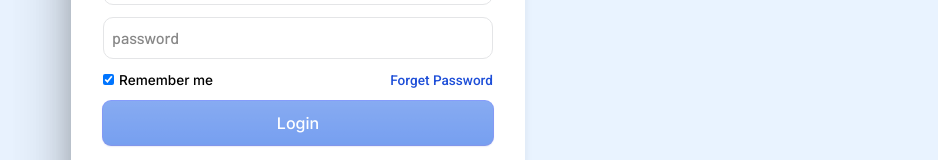
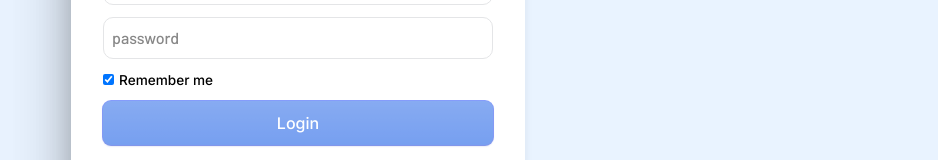
Before and after one commit to Deepak-0411/Attendance-management-system, a React (Vite) app: page /faculty/login in a window 1280 px wide. Shown: the part 395-555 px from the top of the page, without its empty margins (342-1280 px from the left). Built offline with nearby package versions, Linux system fonts and the light colour scheme; a web font is replaced by a local one.

Commit message:
minor changes

```diff
--- a/dev-dist/sw.js
+++ b/dev-dist/sw.js
@@ -79,7 +79,7 @@ define(['./workbox-b004d73f'], (function (workbox) { 'use strict';
    */
   workbox.precacheAndRoute([{
     "url": "/index.html",
-    "revision": "0.jmnj5o4ark8"
+    "revision": "0.vubgtcij3tg"
   }], {});
   workbox.cleanupOutdatedCaches();
   workbox.registerRoute(new workbox.NavigationRoute(workbox.createHandlerBoundToURL("/index.html"), {
--- a/index.html
+++ b/index.html
@@ -1,9 +1,9 @@
-<!DOCTYPE html>
+<!doctype html>
 <html lang="en">
   <head>
     <meta charset="UTF-8" />
     <meta name="viewport" content="width=device-width, initial-scale=1.0" />
-    <link rel="icon" type="image/svg+xml" href="/FAVICON.png" />
+    <link rel="icon" type="image/svg+xml" href="/FAVICON.webp" />
     <link rel="preconnect" href="https://fonts.googleapis.com" />
     <link rel="preconnect" href="https://fonts.gstatic.com" crossorigin />
     <link
@@ -14,7 +14,7 @@
   </head>
   <body>
     <div id="root"></div>
-     <div id="portal-root"></div>
+    <div id="portal-root"></div>
     <script type="module" src="/src/main.jsx"></script>
   </body>
 </html>
--- a/src/auth/Login.jsx
+++ b/src/auth/Login.jsx
@@ -149,7 +149,7 @@ const Login = ({ user = "faculty" }) => {
                 Remember me
               </label>
             </div>
-            {user === "faculty" && (
+            {/* {user === "faculty" && (
               <button
                 type="button"
                 className={styles.btn}
@@ -157,7 +157,7 @@ const Login = ({ user = "faculty" }) => {
               >
                 Forget Password
               </button>
-            )}
+            )} */}
           </div>
           <button
             type="submit"
--- a/src/main.css
+++ b/src/main.css
@@ -1,23 +1,9 @@
 @import "tailwindcss";
 :root {
   font-family: "Roboto", "Poppins";
-}
-::-webkit-scrollbar {
-  width: 0.5rem;
+  scrollbar-color: grey transparent;
 }
 
-::-webkit-scrollbar-track {
-  background: transparent;
-}
-
-::-webkit-scrollbar-thumb {
-  background: #979797;
-  border-radius: 1rem;
-}
-
-::-webkit-scrollbar-thumb:hover {
-  background: #555;
-}
 input[type="number"]::-webkit-outer-spin-button,
 input[type="number"]::-webkit-inner-spin-button {
   -webkit-appearance: none;
@@ -42,10 +28,12 @@ body {
 button:disabled {
   cursor: not-allowed;
 }
-button , .btn {
+button,
+.btn {
   transition: transform 0.06s ease;
 }
 
-button:active , .btn:active {
+button:active,
+.btn:active {
   transform: translateY(0px) scale(0.97);
 }
--- a/src/routes/guard/ProtectedRoute.jsx
+++ b/src/routes/guard/ProtectedRoute.jsx
@@ -12,7 +12,7 @@ const ProtectedRoute = ({ element, user }) => {
   const [defaultRoot, setDefaultRoot] = useState("/faculty/login");
 
   useEffect(() => {
-    if (window.innerWidth > 600) setDefaultRoot("/admin/login");
+    if (user === "admin") setDefaultRoot("/admin/login");
   }, []);
 
   useEffect(() => {
@@ -23,7 +23,7 @@ const ProtectedRoute = ({ element, user }) => {
             ? "/api/soict/faculty-auth"
             : "/api/soict/admin-auth",
         method: "GET",
-        onSuccess: async (response) => {
+        onSuccess: async (_) => {
           if (user === "faculty") {
             await getFacultyInfo();
           } else if (user === "admin" && isFiltersEmpty()) {
```
